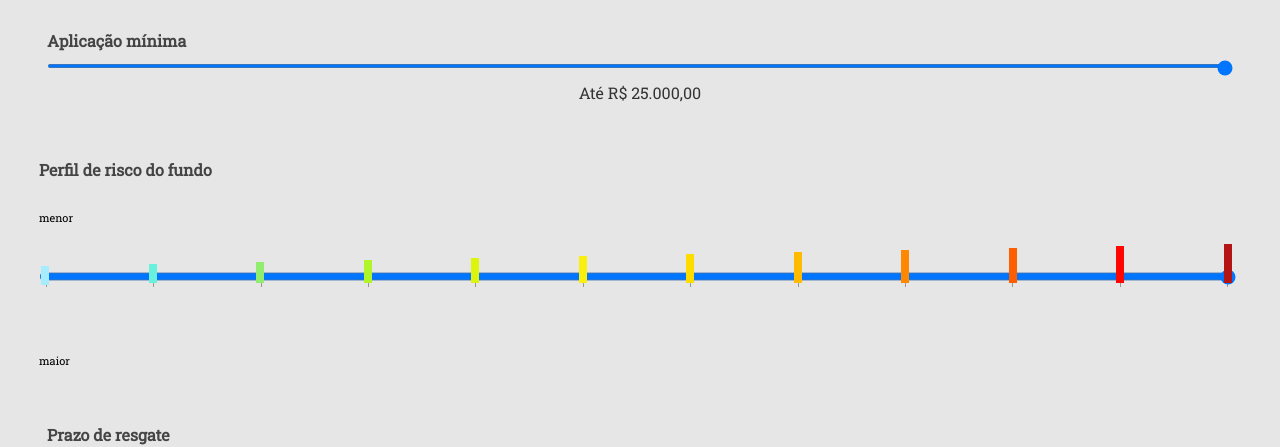
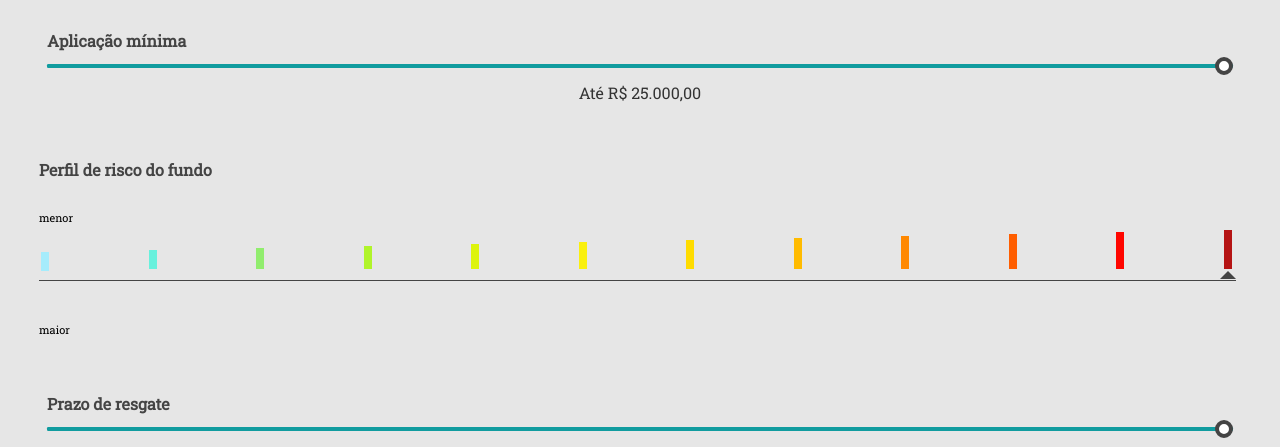
Before and after one commit to carlosstenzel/Teste_front-end, a Next.js app: page / in a window 1280 px wide. Shown: the part 344-791 px from the top of the page. Built offline with nearby package versions, Linux system fonts and the light colour scheme; no server answers.

Commit message:
ajustes filtros para chrome

```diff
--- a/src/components/Ranger/styles.js
+++ b/src/components/Ranger/styles.js
@@ -5,41 +5,77 @@ export const Input = styled.input`
   cursor: pointer;
   height: 4px;
   width: 100%;
+  -webkit-appearance: none;
+  background-color: transparent;
 
   &:focus {
     outline: none;
   }
 
+  &::-webkit-slider-runnable-track {
+    background: #119c9f;
+    border: 0;
+    border-radius: 1.3px;
+    width: 100%;
+    height: 4px;
+    cursor: pointer;
+  }
   &::-webkit-slider-thumb {
-    width: 10px;
-    height: 10px;
-    background: #eee;
-    border: 4px solid #444;
-    margin-top: 3px;
-    background: #119c9f;
+    margin-top: -7px;
+    width: 18px;
+    height: 18px;
+    background: #ffffff;
+    border: 4px solid #444444;
+    border-radius: 50px;
     cursor: pointer;
     -webkit-appearance: none;
   }
-
+  &:focus::-webkit-slider-runnable-track {
+    background: #119c9f;
+  }
+  &::-moz-range-track {
+    background: #119c9f;
+    border: 0;
+    border-radius: 1.3px;
+    width: 100%;
+    height: 4px;
+    cursor: pointer;
+  }
   &::-moz-range-thumb {
     width: 10px;
     height: 10px;
-    background: #eee;
-    border: 4px solid #444;
-    border-radius: 50%;
-
+    background: #ffffff;
+    border: 4px solid #444444;
+    border-radius: 50px;
     cursor: pointer;
   }
-
+  &::-ms-track {
+    background: transparent;
+    border-color: transparent;
+    border-width: 8px 0;
+    color: transparent;
+    width: 100%;
+    height: 4px;
+    cursor: pointer;
+  }
+  &::-ms-fill-lower {
+    background: #119c9f;
+    border: 0;
+    border-radius: 2.6px;
+  }
+  &::-ms-fill-upper {
+    background: #119c9f;
+    border: 0;
+    border-radius: 2.6px;
+  }
   &::-ms-thumb {
-    width: 10px;
-    height: 10px;
-    background: #eee;
-    border: 4px solid #444;
-    border-radius: 50%;
+    width: 18px;
+    height: 18px;
+    background: #ffffff;
+    border: 4px solid #444444;
+    border-radius: 50px;
     cursor: pointer;
     margin-top: 0px;
-    /*Needed to keep the Edge thumb centred*/
   }
 
   // Firefox
--- a/src/components/RangerRisk/styles.js
+++ b/src/components/RangerRisk/styles.js
@@ -22,12 +22,20 @@ export const Container = styled.div`
     margin-top: -33px;
     background: transparent;
     height: 85px;
+    -webkit-appearance: none;
+    background-color: transparent;
+    -webkit-margin-before: -50px !important;
+    z-index: 9999;
+    position: relative;
   }
 
   input[type='range']:focus {
     outline: none;
   }
-
+  input[type='range']::-webkit-slider-runnable-track {
+    border-bottom: 1px solid #444;
+    height: 70px;
+  }
   input[type='range']::-webkit-slider-thumb {
     width: 0;
     height: 0;
@@ -36,6 +44,8 @@ export const Container = styled.div`
     border-color: transparent transparent #444 transparent;
     cursor: pointer;
     -webkit-appearance: none;
+    padding-top: 60px;
+    z-index: 9999;
   }
 
   input[type='range']::-moz-range-thumb {
@@ -56,7 +66,17 @@ export const Container = styled.div`
     border-color: transparent transparent #444 transparent;
     cursor: pointer;
     margin-top: 0px;
+
     /*Needed to keep the Edge thumb centred*/
+  }
+
+  &::-webkit-slider-runnable-track {
+    background: #119c9f;
+    border: 0;
+    border-radius: 1.3px;
+    width: 100%;
+    height: 4px;
+    cursor: pointer;
   }
 
   // Firefox
@@ -84,6 +104,7 @@ export const Container = styled.div`
     display: flex;
     justify-content: space-between;
     padding-right: 4px;
+    -webkit-margin-before: -14px;
   }
 
   #custom-list option {
```
